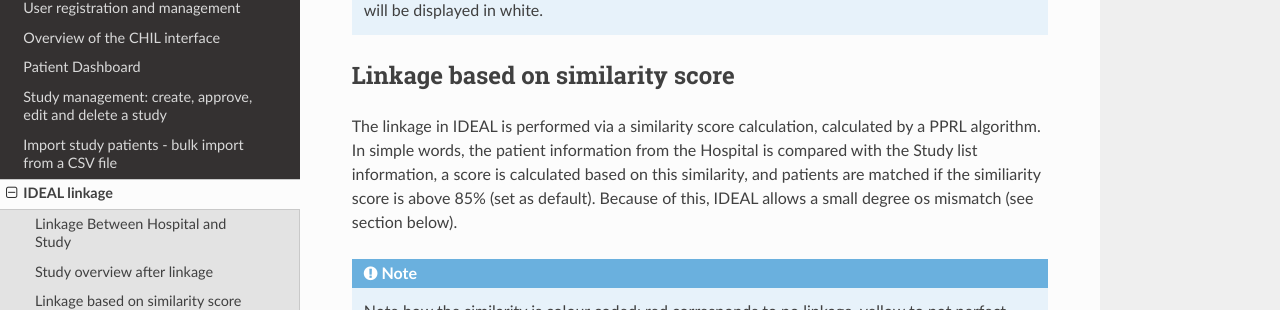
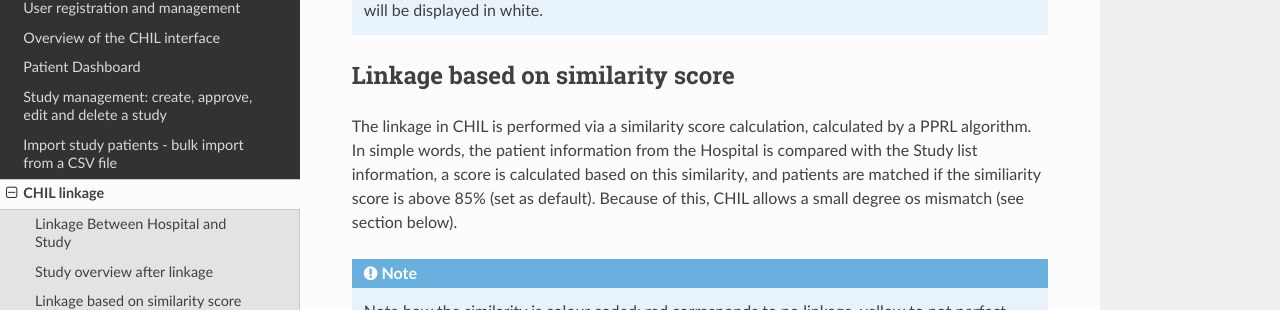
Before and after one commit to Nynuphar/IDEAL-doc, a Sphinx documentation site: the page built from docs/source/linkage.rst, in a window 1280 px wide and 1400 px high, scrolled down 1718 px. Shown: the part 141-451 px from the top of the window. Built offline with Sphinx 7.4.7 and the Read the Docs theme 3.1.0, drawn with Linux system fonts in a browser that asks for light colours; some of the changed text lies outside the part shown.

Commit message:
Update linkage.rst

```diff
--- a/docs/source/linkage.rst
+++ b/docs/source/linkage.rst
@@ -1,10 +1,10 @@
-IDEAL linkage
+CHIL linkage
 #######################################################
 
 Linkage Between Hospital and Study
 *******************************************
 
-After bulk import of your study patients (see :doc:`study`), IDEAL will automatically link the patients from your study with the patients from the hospital.
+After bulk import of your study patients (see :doc:`study`), CHIL will automatically link the patients from your study with the patients from the hospital.
 
 .. image:: Linkage.png
 
@@ -16,7 +16,7 @@
 
 .. warning:: If you get an error message when importing your patients to a study, please check either this section :doc:`trouble` or this :doc:`study`.
 
-.. note:: The linkage in IDEAL works by using an alghoritm to calculate the similarities between the patient information between the Study CSV and the Hospital. The more information provided, the more information to compare and the more accurate will it be!
+.. note:: The linkage in CHIL works by using an alghoritm to calculate the similarities between the patient information between the Study CSV and the Hospital. The more information provided, the more information to compare and the more accurate will it be!
 
 Study overview after linkage
 ******************************************************
@@ -38,7 +38,7 @@
 Linkage based on similarity score
 ******************************************************
 
-The linkage in IDEAL is performed via a similarity score calculation, calculated by a PPRL algorithm. In simple words, the patient information from the Hospital is compared with the Study list information, a score is calculated based on this similarity, and patients are matched if the similiarity score is above 85% (set as default). Because of this, IDEAL allows a small degree os mismatch (see section below).
+The linkage in CHIL is performed via a similarity score calculation, calculated by a PPRL algorithm. In simple words, the patient information from the Hospital is compared with the Study list information, a score is calculated based on this similarity, and patients are matched if the similiarity score is above 85% (set as default). Because of this, CHIL allows a small degree os mismatch (see section below).
 
 .. note::
    Note how the similarity is colour coded: red corresponds to no linkage, yellow to not perfect linkage, blue to a perfect linkage. The similarity score value is also displayed.
@@ -61,7 +61,7 @@
 .. image:: Duck.png
 
 
-However, because the rest of the information (surname, date of birth) is the same, the similarity is good enough for IDEAL to link them as a pair.
+However, because the rest of the information (surname, date of birth) is the same, the similarity is good enough for CHIL to link them as a pair.
 
 * Example 2:
 -------------
@@ -74,7 +74,7 @@
 * Example 3:
 ----------------
 
-In this case, someone made a mistake while writing the name in the study and wrote "Viri" instead of "Ciri". IDEAL still manages to match this patient to the right patient in the hospital database, as the rest of the information is correct.
+In this case, someone made a mistake while writing the name in the study and wrote "Viri" instead of "Ciri". CHIL still manages to match this patient to the right patient in the hospital database, as the rest of the information is correct.
 
 .. image:: Viri.png
 
@@ -93,7 +93,7 @@
 .. image:: Unlinked2.png
 
 
-As this is dummy data which I have prepared, I know that the 3 first patients (Sonnie Dunlap, Annie Pennigton and Athena Hibbert) are not patients at this hospital, and therefore cannot be linked by IDEAL.
+As this is dummy data which I have prepared, I know that the 3 first patients (Sonnie Dunlap, Annie Pennigton and Athena Hibbert) are not patients at this hospital, and therefore cannot be linked by CHIL.
 
 Manual linkage
 *****************
```
